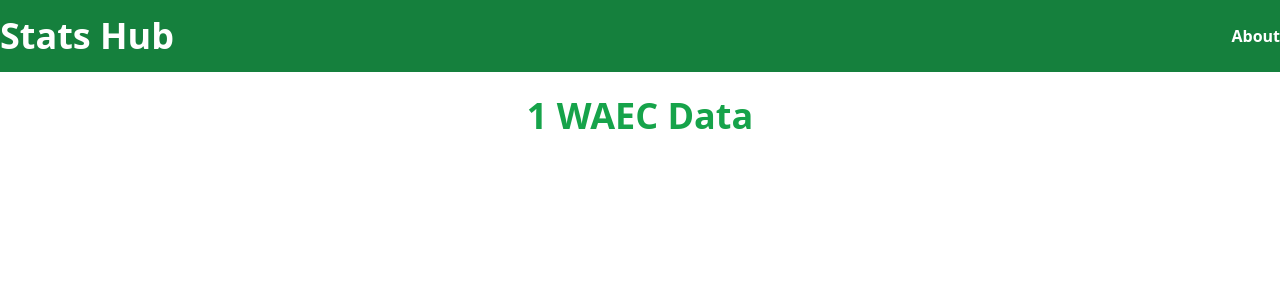
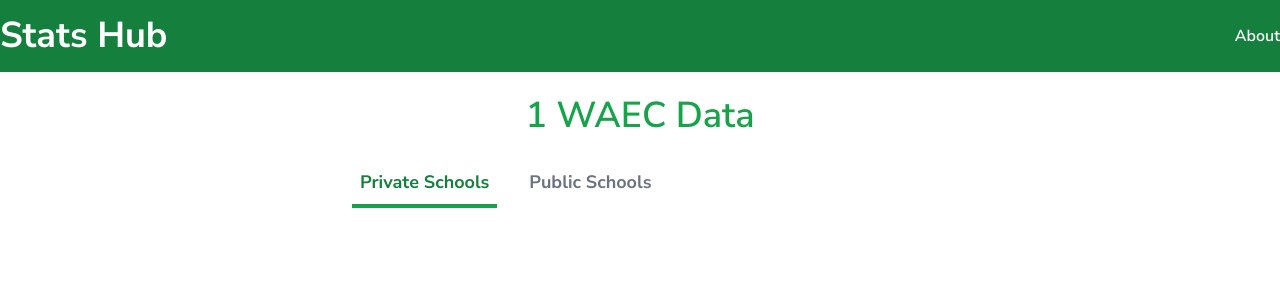
Before and after one commit to PaulChase/Nigerian-Statistics-charts, a Next.js app: page /waec/1 in a window 1280 px wide. Shown: the top 300 px of the page. Built offline with nearby package versions, Linux system fonts and the light colour scheme; no server answers.

Commit message:
add public school data

```diff
--- a/components/WaecChart.jsx
+++ b/components/WaecChart.jsx
@@ -5,6 +5,11 @@ import MaxWidth from "./MaxWidth";
 
 export default function WaecChart({ states, data, title }) {
 	const [waecData, setWaecData] = useState(null);
+	const [sum, setSum] = useState({
+		totalStudents: "",
+		totalFemales: "",
+		totalMales: "",
+	});
 
 	const getColumns = () => {
 		let males = [];
@@ -43,20 +48,52 @@ export default function WaecChart({ states, data, title }) {
 				borderColor: "gray",
 			},
 		]);
+
+		setSum({
+			...sum,
+			totalStudents: getSums(total),
+			totalMales: getSums(males),
+			totalFemales: getSums(females),
+		});
+	};
+
+	const getSums = (data = []) => {
+		return formatNumberWithSpaces(data.reduce((total, value) => total + value));
 	};
 
 	useEffect(() => {
 		getColumns();
 	}, []);
 
+	function formatNumberWithSpaces(number) {
+		return number.toString().replace(/\B(?=(\d{3})+(?!\d))/g, ",");
+	}
+
 	return (
 		<section className=" mt-20">
 			<div>
-				<h3 className=" uppercase text-2xl font-semibold text-center mb-6">{title}</h3>
+				<h3 className="  text-2xl font-semibold text-center mb-6">{title}</h3>
 			</div>
+
 			{waecData && (
 				<div className=" ">
 					<MaxWidth>
+						<div className=" mb-6 grid grid-cols-3 gap-12">
+							<div className=" py-4 px-8 space-y-3 rounded-md bg-white shadow border-l-8 border-orange-500 cursor-pointer hover:shadow-orange-500">
+								<h3 className=" text-lg font-semibold text-gray-500 ">Total Female Students</h3>
+								<h6 className=" text-3xl font-black text-gray-600">{sum.totalFemales}</h6>
+							</div>
+
+							<div className=" py-4 px-8 space-y-3 rounded-md bg-white shadow border-l-8 border-blue-500 cursor-pointer hover:shadow-blue-500">
+								<h3 className=" text-lg font-semibold text-gray-500">Total Male Students</h3>
+								<h6 className=" text-3xl font-black text-gray-600">{sum.totalMales}</h6>
+							</div>
+
+							<div className=" py-4 px-8 space-y-3 rounded-md bg-white shadow border-l-8 border-gray-500 cursor-pointer hover:shadow-gray-500">
+								<h3 className=" text-lg font-semibold text-gray-500">Total Students</h3>
+								<h6 className=" text-3xl font-black text-gray-600">{sum.totalStudents}</h6>
+							</div>
+						</div>
 						<Line
 							data={{
 								labels: states,
--- a/pages/_app.js
+++ b/pages/_app.js
@@ -1,7 +1,12 @@
-import '../styles/globals.css'
+import MainLayout from "../layouts/MainLayout";
+import "../styles/globals.css";
 
 function MyApp({ Component, pageProps }) {
-  return <Component {...pageProps} />
+	return (
+		<MainLayout>
+			<Component {...pageProps} />
+		</MainLayout>
+	);
 }
 
-export default MyApp
+export default MyApp;
--- /dev/null
+++ b/pages/_document.js
@@ -0,0 +1,20 @@
+import { Html, Head, Main, NextScript } from "next/document";
+
+export default function Document() {
+	return (
+		<Html>
+			<Head>
+				<link rel="preconnect" href="https://fonts.googleapis.com" />
+				<link rel="preconnect" href="https://fonts.gstatic.com" crossorigin />
+				<link
+					href="https://fonts.googleapis.com/css2?family=Nunito+Sans:ital,wght@0,400;0,600;0,700;0,800;0,900;1,400;1,600;1,900&display=swap"
+					rel="stylesheet"
+				/>
+			</Head>
+			<body className=" font-nunito">
+				<Main />
+				<NextScript />
+			</body>
+		</Html>
+	);
+}
--- a/pages/index.js
+++ b/pages/index.js
@@ -7,7 +7,7 @@ import HeroImage from "../public/hero.svg";
 
 export default function Home() {
 	return (
-		<MainLayout>
+		<>
 			<section className=" px-4 py-16 bg-green-100">
 				<MaxWidth>
 					<div className=" grid grid-cols-2 gap-16">
@@ -44,6 +44,6 @@ export default function Home() {
 					</div>
 				</MaxWidth>
 			</section>
-		</MainLayout>
+		</>
 	);
 }
--- a/pages/waec/[year].jsx
+++ b/pages/waec/[year].jsx
@@ -5,6 +5,7 @@ import MainLayout from "../../layouts/MainLayout";
 import MaxWidth from "../../components/MaxWidth";
 import { useRouter } from "next/router";
 import WaecChart from "../../components/WaecChart";
+import { Tab } from "@headlessui/react";
 
 export default function WaecStats() {
 	const [states, setStates] = useState(null);
@@ -13,7 +14,7 @@ export default function WaecStats() {
 	useEffect(() => {
 		async function getUsers() {
 			const res = await fetch(
-				"https://script.google.com/macros/s/AKfycbwB_UvBAaSnahZDziH8haMM9K41T6ROfNfZ5sDxbmbbfx58AX2FEbRN_dJKEgWQdKbn/exec"
+				"https://script.google.com/macros/s/AKfycbx30Vg7T_C5qcOCO22CwSoX9-IN4GqRDIXSPXbHlOWZ5LAT1oqGyd_dm0QxD-t2xrBx1g/exec"
 			);
 			const data = await res.json();
 
@@ -30,11 +31,36 @@ export default function WaecStats() {
 	const { year } = router.query;
 
 	return (
-		<MainLayout>
+		<>
 			<section className=" px-4 py-6">
 				<h2 className=" text-4xl font-semibold text-green-600 text-center">{year} WAEC Data</h2>
 			</section>
 
+			<Tab.Group>
+				<Tab.List>
+					<div className=" max-w-xl mx-auto mb-6 space-x-6">
+						<Tab
+							className={({ selected }) => {
+								return selected
+									? "text-green-700 border-b-4 border-green-600 p-2 font-bold text-lg outline-none focus:outline-none"
+									: " text-gray-500 p-2 font-bold text-lg";
+							}}
+						>
+							Private Schools
+						</Tab>
+						<Tab
+							className={({ selected }) => {
+								return selected
+									? "text-green-700 border-b-4 border-green-600 p-2 font-bold text-lg outline-none focus:outline-none"
+									: " text-gray-500 p-2 font-bold text-lg";
+							}}
+						>
+							Public Schools
+						</Tab>
+					</div>
+				</Tab.List>
+				<Tab.Panels>
+					<Tab.Panel>
 						{states && data && (
 							<div>
 								<WaecChart
@@ -62,6 +88,38 @@ export default function WaecStats() {
 								/>
 							</div>
 						)}
-		</MainLayout>
+					</Tab.Panel>
+					<Tab.Panel>
+						{states && data && (
+							<div>
+								<WaecChart
+									title="Public Schools: Total Students that sat for Exam"
+									states={states}
+									data={data.totalSatForPublicSchools}
+								/>
+
+								<WaecChart
+									title="Public Schools: Total Students with 5 credits including English"
+									states={states}
+									data={data.fiveCreditsPlusEnglishPublicSchools}
+								/>
+
+								<WaecChart
+									title="Public Schools: Total Students with 5 credits including Mathematics"
+									states={states}
+									data={data.fiveCreditsPlusMathsPublicSchools}
+								/>
+
+								<WaecChart
+									title="Public Schools: Total Students with 5 credits including both English & Mathematics"
+									states={states}
+									data={data.fiveCreditsBothEnglishAndMathsPublicSchools}
+								/>
+							</div>
+						)}
+					</Tab.Panel>
+				</Tab.Panels>
+			</Tab.Group>
+		</>
 	);
 }
--- a/tailwind.config.js
+++ b/tailwind.config.js
@@ -2,7 +2,11 @@
 module.exports = {
 	content: ["./pages/**/*.{js,ts,jsx,tsx}", "./layouts/**/*.{js,ts,jsx,tsx}", "./components/**/*.{js,ts,jsx,tsx}"],
 	theme: {
-		extend: {},
+		extend: {
+			fontFamily: {
+				nunito: "'Nunito Sans', sans-serif",
+			},
+		},
 	},
 	plugins: [],
 };
```
Also changed, not shown: package.json (+7 -1 lines), 1 other file (tests, documents, lock files or other folders). Lines whose indentation alone changed are shown as unchanged.
